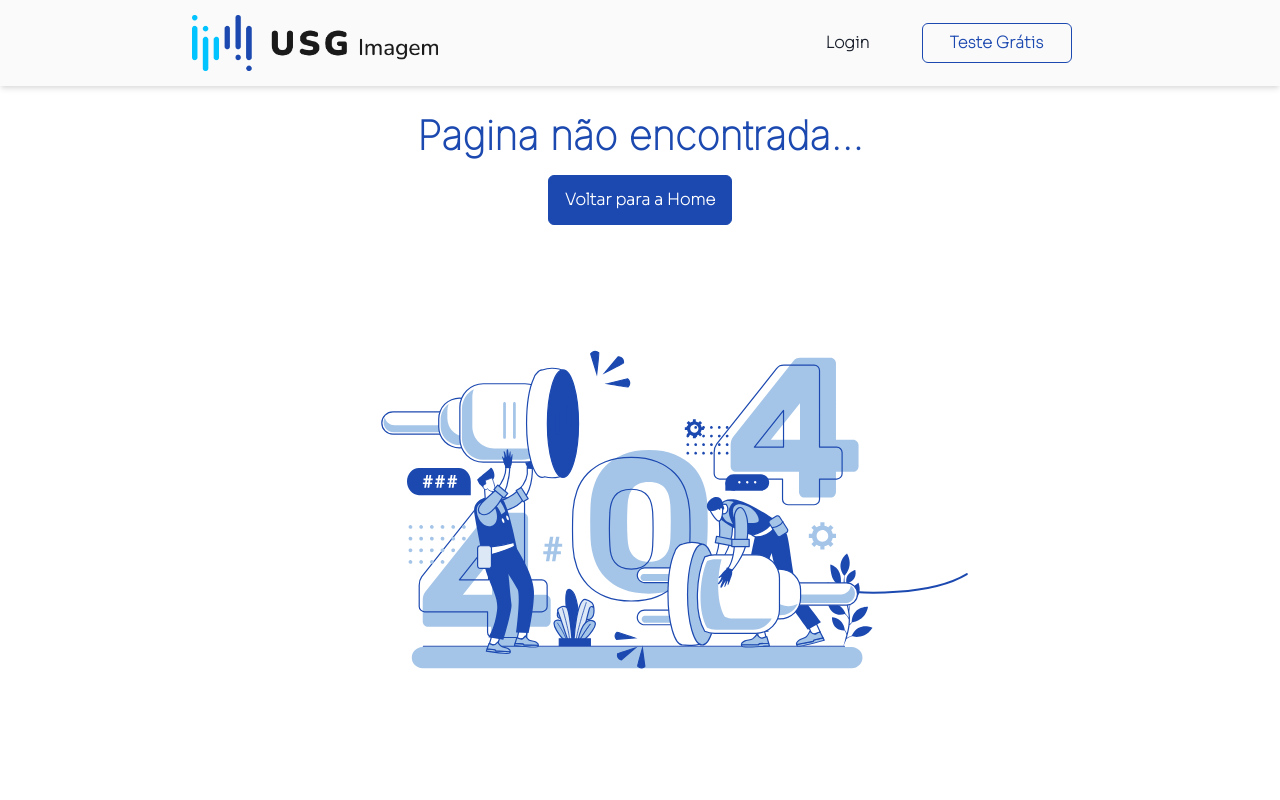
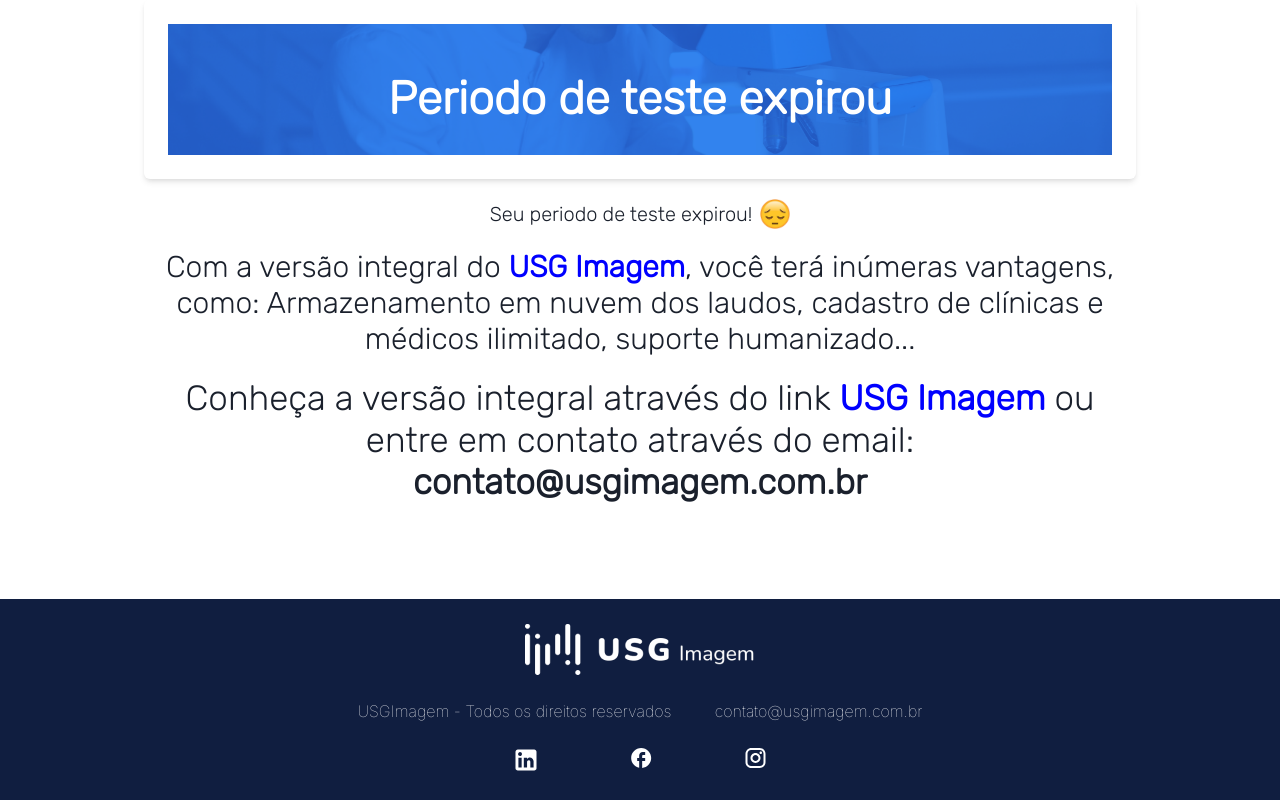
Before and after one commit to hrocha85/usSaudeImagem, a React (Create React App) app: page /#/Expired in a window 1280 px wide. Shown: the top 800 px of the page. Built offline with nearby package versions, Linux system fonts and the light colour scheme; sample sign-in values are in the browser's storage.

Commit message:
finaliza verão trial

```diff
--- a/src/Routes/Rotas.tsx
+++ b/src/Routes/Rotas.tsx
@@ -20,6 +20,7 @@
 import PageLaudos from "../main/folha_laudos/PageLaudos";
 import PerguntaFreq from "../main/LandingPage/perguntaFequ/PerguntaFreq";
 import Tutorial from "../Tutorial/tutorial";
+import PeriodoTesteExpired from "../main/Periodo_Teste";
 
 
 
@@ -27,6 +28,7 @@
   return (
     <Routes>
       <Route path="/" element={<SplashScreen />} />
+      <Route path="/Expired" element={<PeriodoTesteExpired />} />
       <Route path="/Home" element={<Home />} />
       <Route path="/Home/Tutorial" element={<Tutorial />} />
       <Route path="/SelectMedicos" element={<SelectMedicos />} />
--- /dev/null
+++ b/src/main/Helpers/verificaTeste.ts
@@ -0,0 +1,15 @@
+function verificarTesteGratuito(dataInicioTeste: string): boolean {
+    // Obter a data atual
+    const dataAtual = new Date();
+    const iniciTeste = new Date(dataInicioTeste);
+    // Calcular a diferença em milissegundos
+    const diferencaEmMilissegundos = dataAtual.getTime() - iniciTeste.getTime();
+
+    // Calcular a diferença em dias
+    const diferencaEmDias = diferencaEmMilissegundos / (1000 * 60 * 60 * 24);
+
+    // Verificar se passaram 7 dias
+    return diferencaEmDias >= 15;
+}
+
+export default verificarTesteGratuito
--- /dev/null
+++ b/src/main/Periodo_Teste/index.tsx
@@ -0,0 +1,111 @@
+import {
+  Box,
+  Link,
+  Container,
+  Heading,
+  Image,
+  Text,
+  VStack
+} from '@chakra-ui/react';
+import { useNavigate } from 'react-router-dom';
+import { Footer } from '../LandingPage/footer/Footer';
+import fundo1 from '../images/landing/Rectangle2.png';
+import Cookies from 'js-cookie';
+import emojiTriste from './emojiTriste.png'
+import emojiFeliz from './emojiFeliz.png'
+
+
+
+function PeriodoTesteExpired() {
+  const usenavigate = useNavigate()
+
+  return (
+    <Box minHeight="100vh" position="relative">
+      <Container maxW="container.lg" centerContent>
+        <Box p={6} shadow="md" borderRadius="md" w="100%" maxW="auto">
+          <VStack spacing={4} align="stretch">
+            <Heading as="h1" size="lg" textAlign="center">
+              <Box
+                backgroundImage={`url(${fundo1})`}
+                backgroundSize="cover"
+                backgroundPosition="center"
+                backgroundRepeat="no-repeat"
+                pt={['1%', '2%']} // Adjust the padding for responsiveness
+              >
+                <Box textAlign={['center', 'left']} py={['2%', '3%']}>
+                  <Text
+                    fontSize={["32px", "46px"]} // Adjust the font size for responsiveness
+                    fontFamily="Rubik, sans-serif"
+                    fontStyle="normal"
+                    fontWeight="700"
+                    lineHeight="normal"
+                    textColor="#fff"
+                    alignSelf="stretch"
+                    textAlign="center"
+                  >
+                    Periodo de teste expirou
+                  </Text>
+                </Box>
+              </Box>
+            </Heading>
+          </VStack>
+        </Box>
+        <Box
+          display="flex"
+          alignItems="center"
+          flexDirection="column"
+          overflowY="auto"
+          width="100%"
+          height={['auto', '450px']} // Adjust the height for responsiveness
+        >
+          <Text
+            fontSize={["16px", "20px"]} // Adjust the font size for responsiveness
+            fontFamily="Rubik, sans-serif"
+            fontStyle="normal"
+            fontWeight="400"
+            lineHeight="normal"
+            textAlign="center"
+            pt={['10px', '20px']} // Adjust the padding for responsiveness
+            display="inline-flex"
+            alignItems="center"
+          >
+            Seu periodo de teste expirou!
+            <Image src={emojiTriste} boxSize={['20px', '30px']} ml={2} /> {/* Adjust the image size for responsiveness */}
+          </Text>
+
+          <Text
+            fontSize={["24px", "30px"]} // Adjust the font size for responsiveness
+            fontFamily="Rubik, sans-serif"
+            fontStyle="normal"
+            fontWeight="400"
+            lineHeight="normal"
+            textAlign="center"
+            pt={['10px', '20px']} // Adjust the padding for responsiveness
+            display="inline"
+          >
+            Com a versão integral do <Link href="https://www.usgimagem.com.br/" display="inline" fontWeight="bold" color="blue">USG Imagem</Link>, você terá inúmeras vantagens, como: Armazenamento em nuvem dos laudos, cadastro de clínicas e médicos ilimitado, suporte humanizado...
+          </Text>
+          <Text
+            fontSize={["28px", "35px"]} // Adjust the font size for responsiveness
+            fontFamily="Rubik, sans-serif"
+            fontStyle="normal"
+            fontWeight="400"
+            lineHeight="normal"
+            textAlign="center"
+            pt={['10px', '20px']} // Adjust the padding for responsiveness
+            display="inline"
+          >
+            Conheça a versão integral através do link <Link href="https://www.usgimagem.com.br/" display="inline" fontWeight="bold" color="blue">USG Imagem</Link> ou entre em contato através do email: <Text display="inline" fontWeight="bold">contato@usgimagem.com.br</Text>
+          </Text>
+        </Box>
+      </Container>
+      <Box as="footer" position="fixed" bottom="0" left="0" width="100%">
+        <Footer />
+      </Box>
+    </Box>
+  );
+}
+
+
+
+export default PeriodoTesteExpired;
--- a/src/main/splashScreen/index.tsx
+++ b/src/main/splashScreen/index.tsx
@@ -7,31 +7,34 @@
 import GetMedicosAdmin from "../Helpers/UserAdmin/GetMedicosAdmin";
 import GetMedicosFree from "../Helpers/UserFree/GetMedicosFree";
 import Cookies from 'js-cookie';
+import verificarTesteGratuito from "../Helpers/verificaTeste";
 
 const SplashScreen = () => {
   const [redirectNow, setRedirectNow] = useState(false);
   const [PrimeiroLogin, setPrimeiroLogin] = useState(false);
   const [AdminMaster, setAdminMaster] = useState(false);
+  const [TesteGratuito, setTesteGratuito] = useState(false);
   const [lista_medico, setlista_medico] = useState<any[]>([]);
-  //tempo de 5 segundos para sair da pagina
+  //tempo de 4 segundos para sair da pagina
   setTimeout(() => setRedirectNow(true), 4000);
 
+  const firstLogin = localStorage.getItem('USGImagem_firstLogin');
+
   useEffect(() => {
-
-    setlista_medico(GetMedicosFree())
-
-    if (lista_medico.length > 0) {
-      setPrimeiroLogin(true)
+    if (!firstLogin) {
+      const dataInicioTeste = new Date();
+      console.log(dataInicioTeste)
+      localStorage.setItem('USGImagem_firstLogin', dataInicioTeste.toString());
+    } else {
+      setTesteGratuito(verificarTesteGratuito(firstLogin.toString()));
     }
   }, [])
-  //está sendo jogado para abdomen total pqe nao temos a pagina principal, ajustar isso futuramente
-  // };
+
   return redirectNow ? (
-    PrimeiroLogin ?
-      <Navigate to="/Home/Tutorial" />
+    TesteGratuito ?
+      <Navigate to="/Expired" />
       :
       <Navigate to="/SelectMedicos" />
-
   ) : (
     <Box
       w="100vw"
```
Also changed, not shown: public/electron.js (+0 -14 lines), src/main/Periodo_Teste/emojiFeliz.png (added), src/main/Periodo_Teste/emojiTriste.png (added).
